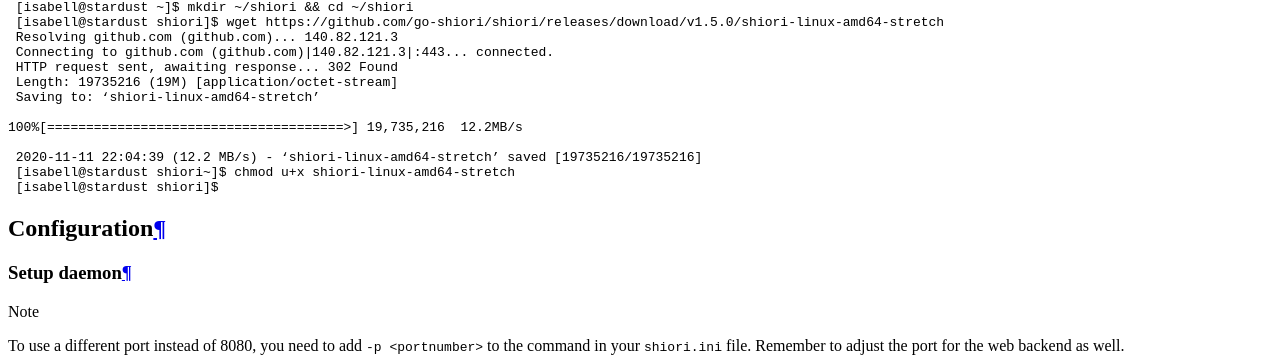
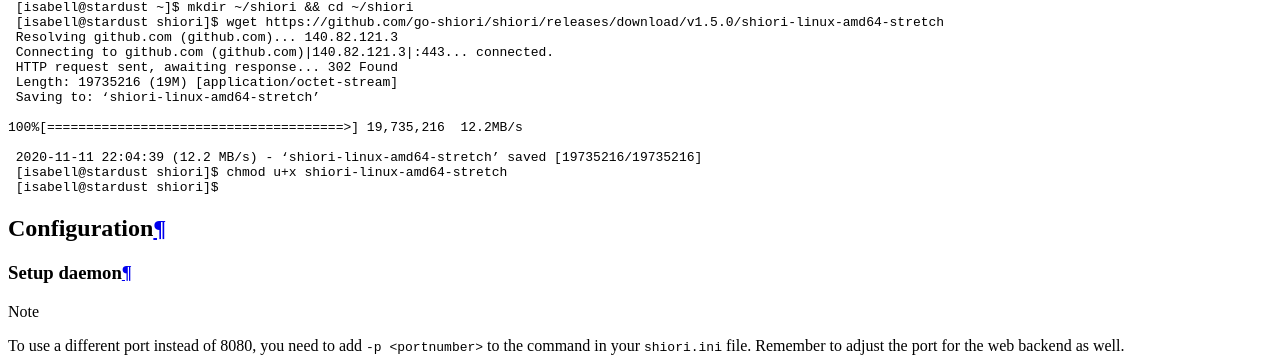
Before and after one commit to Uberspace/lab, a Sphinx documentation site: the page built from source/guide_shiori.rst, in a window 1280 px wide and 900 px high, scrolled down 4195 px. Shown: the part 95-452 px from the top of the window. Built offline with Sphinx 7.4.7 and the Read the Docs theme 2.0.0, drawn with Linux system fonts in a browser that asks for light colours.

```diff
--- a/source/guide_shiori.rst
+++ b/source/guide_shiori.rst
@@ -60,7 +60,7 @@ Like a lot of Go software, Shiori is distributed as a single binary. Download Sh
  100%[======================================>] 19,735,216  12.2MB/s
 
   2020-11-11 22:04:39 (12.2 MB/s) - ‘shiori-linux-amd64-stretch’ saved [19735216/19735216]
-  [isabell@stardust shiori~]$ chmod u+x shiori-linux-amd64-stretch
+  [isabell@stardust shiori]$ chmod u+x shiori-linux-amd64-stretch
   [isabell@stardust shiori]$
 
 Configuration
```
